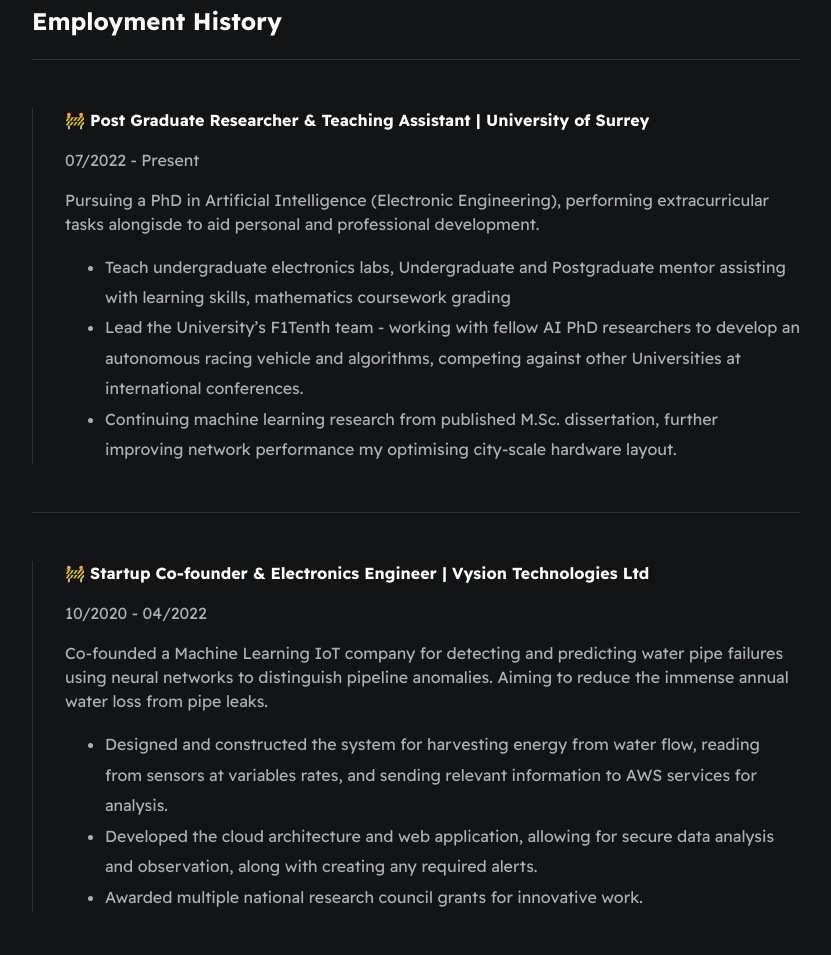
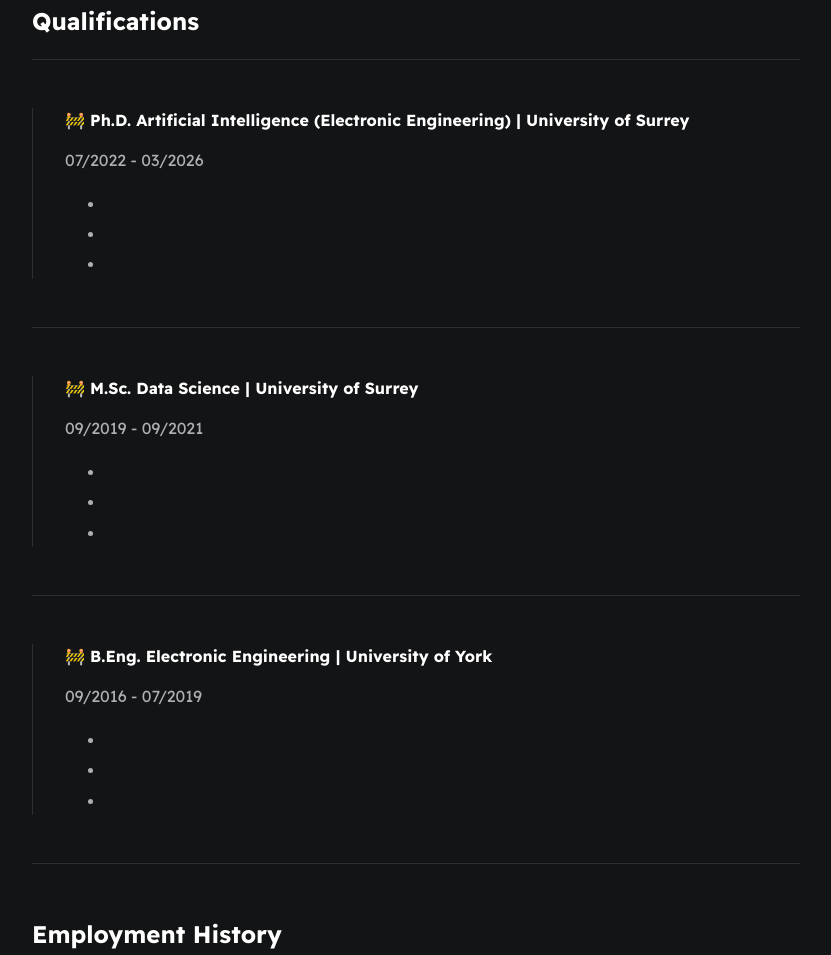
Before and after one commit to tavisshore/tavisshore.github.io, a plain HTML site: page index.html in a window 1280 px wide. Shown: the part 818-1773 px from the top of the page, without its empty margins (224-1055 px from the left). Drawn offline with Linux system fonts and the light colour scheme.

Commit message:
add education

```diff
--- a/index.html
+++ b/index.html
@@ -50,6 +50,42 @@
                     <div class="card--techstack"><span>Distributed Computing - AWS, GCP, HPC</span></div>
                     <div class="card--techstack"><span>SQL, Postgres, MySQL</span></div>
                 </div>
+            </section>
+
+            <section class="section--page">
+                <h2>Qualifications</h2>
+
+                <div class="line-break"></div>
+                <div class="card--work-history">
+                    <strong>🚧 Ph.D. Artificial Intelligence (Electronic Engineering) | University of Surrey </strong>
+                    <p>07/2022 - 03/2026</p>
+                    <ul>
+                        <li>  </li>
+                        <li>  </li>
+                        <li>  </li>
+                    </ul>
+                </div>
+                <div class="line-break"></div>
+                <div class="card--work-history">
+                    <strong>🚧 M.Sc. Data Science | University of Surrey </strong>
+                    <p>09/2019 - 09/2021</p>
+                    <ul>
+                        <li>  </li>
+                        <li>  </li>
+                        <li>  </li>
+                    </ul>
+                </div>
+                <div class="line-break"></div>
+                <div class="card--work-history">
+                    <strong>🚧 B.Eng. Electronic Engineering | University of York </strong>
+                    <p>09/2016 - 07/2019</p>
+                    <ul>
+                        <li>  </li>
+                        <li>  </li>
+                        <li>  </li>
+                    </ul>
+                </div>
+                <div class="line-break"></div>
             </section>
 
             <section id="work-history-wrapper" class="section--page">
```
